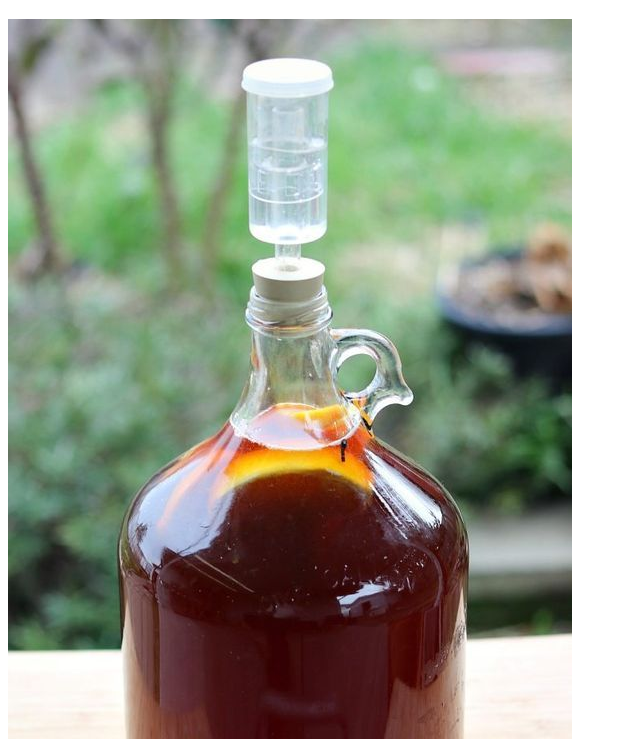
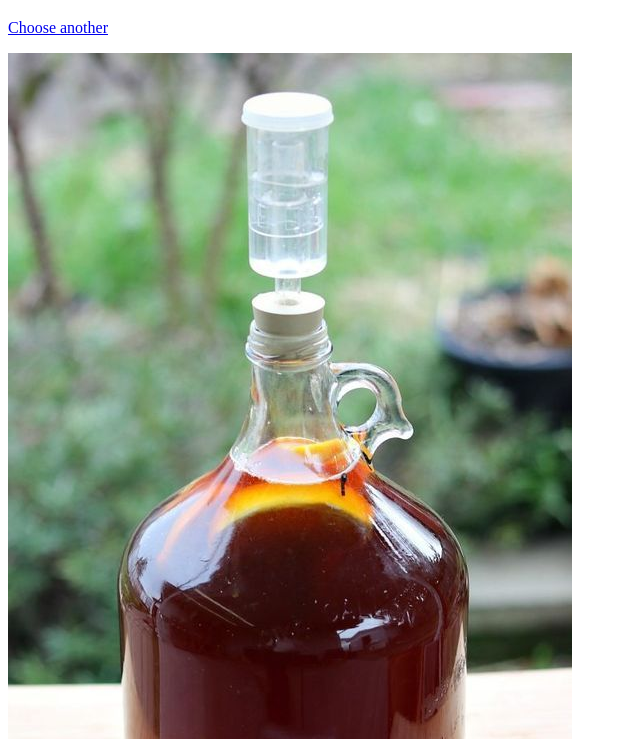
Before and after one commit to CKtheComputerKid/Odin-Recipes, a plain HTML site: page recipes/Mead.html in a window 1280 px wide. Shown: the part 61-800 px from the top of the page, without its empty margins (0-640 px from the left). Drawn offline with Linux system fonts and the light colour scheme.

Commit message:
Update: Add return button to top of page

```diff
--- a/recipes/Mead.html
+++ b/recipes/Mead.html
@@ -6,7 +6,7 @@
     <title>Honey Mead</title>
 </head>
 <body>
-    <h1>Honey Mead</h1>
+    <p><h1>Honey Mead</h1><a href="../index.html" target="_self" rel="noopener noreferrer">Choose another</a></p>
     <img src="../images/mead.jpg" alt="A one gallon jug of fermenting mead with an airlock.">
     <h2>Description</h2>
     <p>There are many types of mead.</p>
```
Also changed, not shown: recipes/Sliders.html (+1 -1 lines).
